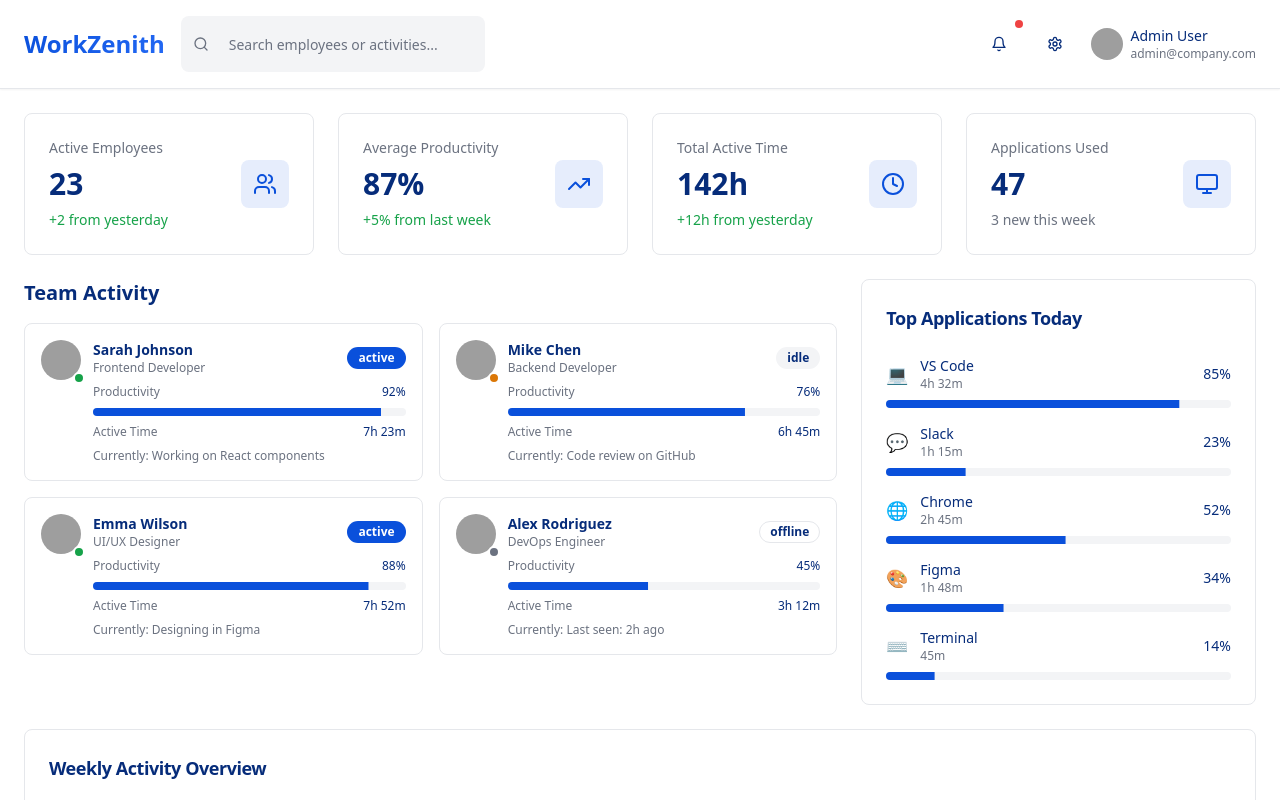
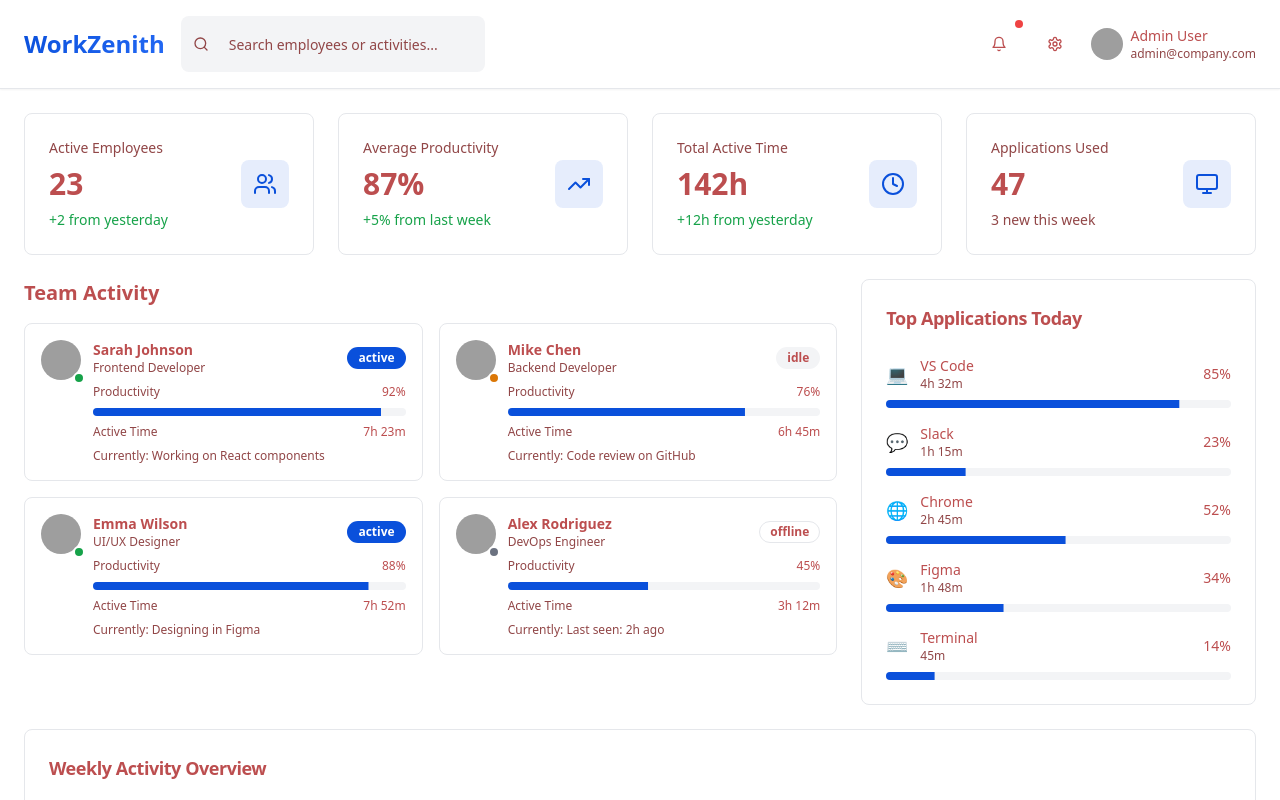
Before and after one commit to chennaigane/work-zenith-insight, a React (Vite) app: page / in a window 1280 px wide. Shown: the top 800 px of the page. Built offline with nearby package versions, Linux system fonts and the light colour scheme; grey boxes are pictures that could not be loaded.

Commit message:
Update text color
Update text color to #C14A4B.

```diff
--- a/src/index.css
+++ b/src/index.css
@@ -9,25 +9,25 @@ All colors MUST be HSL.
 @layer base {
   :root {
     --background: 0 0% 100%;
-    --foreground: 220 91% 25%;
+    --foreground: 359 45% 52%;
 
     --card: 0 0% 100%;
-    --card-foreground: 220 91% 25%;
+    --card-foreground: 359 45% 52%;
 
     --popover: 0 0% 100%;
-    --popover-foreground: 220 91% 25%;
+    --popover-foreground: 359 45% 52%;
 
     --primary: 220 91% 45%;
     --primary-foreground: 0 0% 100%;
 
     --secondary: 220 14% 96%;
-    --secondary-foreground: 220 91% 25%;
+    --secondary-foreground: 359 45% 52%;
 
     --muted: 220 14% 96%;
-    --muted-foreground: 220 9% 46%;
+    --muted-foreground: 359 35% 42%;
 
     --accent: 220 14% 96%;
-    --accent-foreground: 220 91% 25%;
+    --accent-foreground: 359 45% 52%;
 
     --destructive: 0 84% 60%;
     --destructive-foreground: 0 0% 100%;
```
